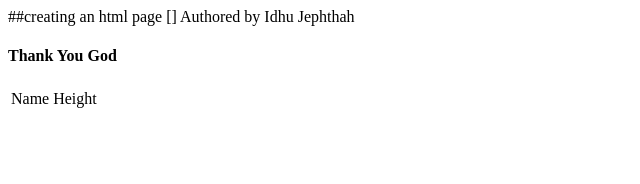
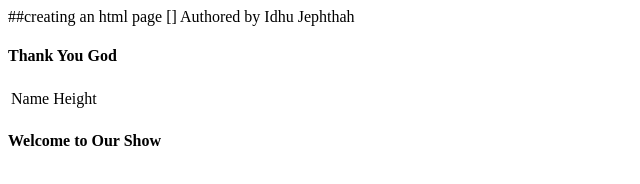
Before and after one commit to jephthah-java/UnderstandingRepo, a plain HTML site: page Branch-A/index.html in a window 1280 px wide. Shown: the whole page, without its empty margins (0-640 px from the left). Drawn offline with Linux system fonts and the light colour scheme.

Commit message:
Updated index.html file #2
## Updated index.html file the 2nd time
[] Added a base heading
#1

```diff
--- a/Branch-A/index.html
+++ b/Branch-A/index.html
@@ -9,5 +9,7 @@
         <td> Height </td>
       </tr>
     </table>
+
+    <H4> Welcome to Our Show </h4>
   </body>
 </html>
```
